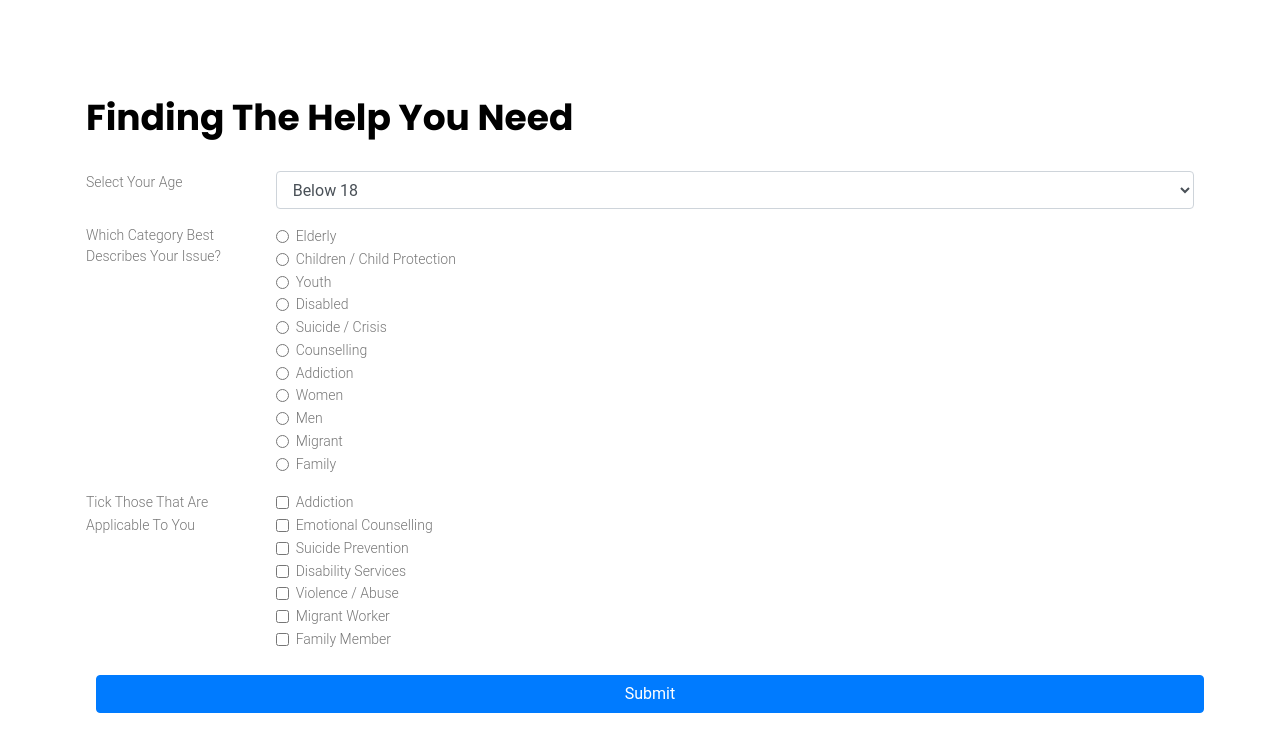
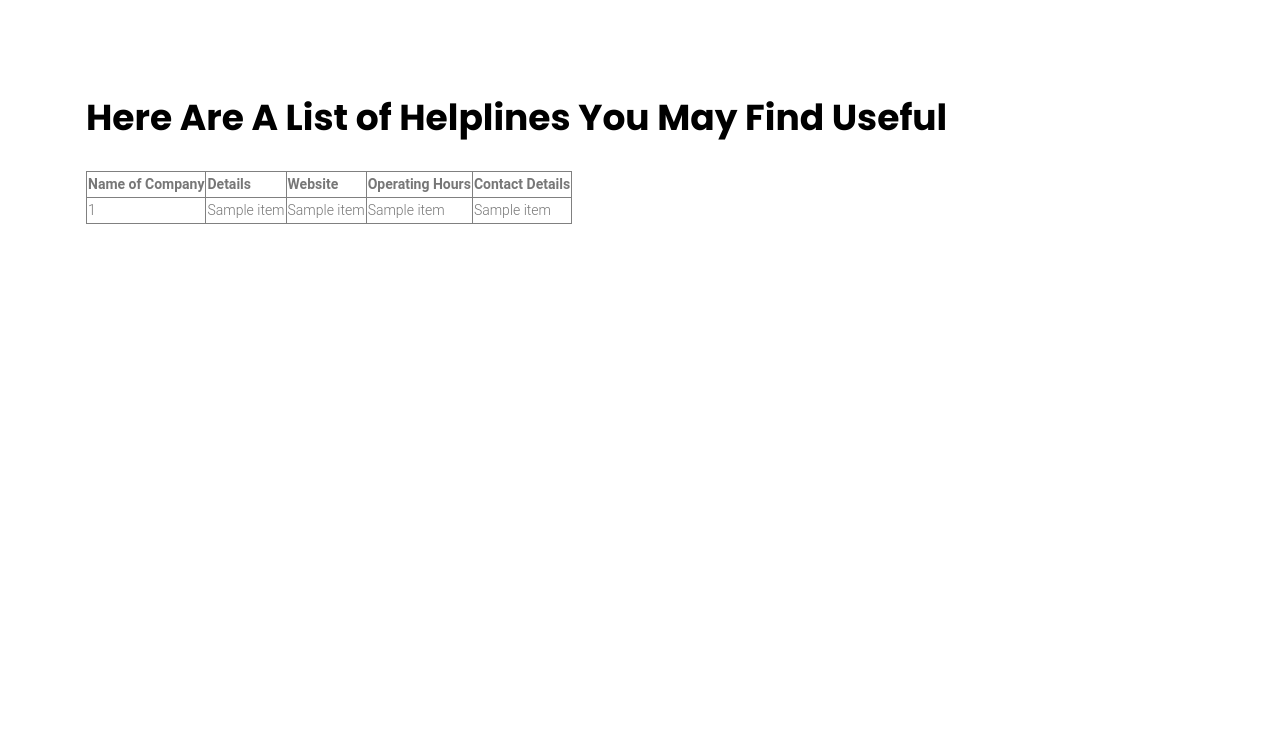
Before and after one commit to alch-1/CodeForCoronaHackathon, a Flask app: template templates/questionnaire_result.html in a window 1280 px wide. Shown: the part 56-800 px from the top of the page. Run offline with Flask 2, Linux system fonts and the light colour scheme; the template is opened without the code that fills it: most values are stand-ins (such as "Sample title", 1, 10 or a date in 2020); some libraries are stand-ins or nearby versions; some web fonts are replaced.

Commit message:
UI changes

```diff
--- a/templates/questionnaire.html
+++ b/templates/questionnaire.html
@@ -128,7 +128,7 @@
                   </div>
                   <div class="form-check">
                     <input class="form-check-input" type="radio" name="gender" id="others" value="others">
-                    <label class="form-check-label" for="youth">others</label>
+                    <label class="form-check-label" for="others">others</label>
                   </div>
               </div>
             </fieldset>
--- a/templates/questionnaire_result.html
+++ b/templates/questionnaire_result.html
@@ -39,132 +39,34 @@
         <section>
             <div class="container">
                 <h1 style=" color: black;">
-                    Finding The Help You Need
+                    Here Are A List of Helplines You May Find Useful
                 </h1>
             </div>
+            <div class="container">
+            <table border="1">
+                <TR>
+                    <TH>Name of Company</TH>
+                    <TH>Details</TH>
+                    <TH>Website</TH>
+                    <TH>Operating Hours</TH>
+                    <TH>Contact Details</TH>
+                </TR>
+
+                {% for i in item %}
+
+                <TR>
+                   <TD class="c1">{{i.0}}</TD>
+                   <TD class="c2">{{i.1}}</TD>
+                   <TD class="c3">{{i.2}}</TD>
+                   <TD class="c4">{{i.3}}</TD>
+                   <TD class="c5">{{i.4}}</TD>
+                </TR>
+                {% endfor %}
+            </table>
+        </div>
         </section>
 
 
-
-
-        <div class="container">
-        <form action="/questionnaire_result" method="post">
-            <div class="form-group row">
-                <div class="col-sm-2">Select Your Age</div>
-              <div class="col-sm-10">
-
-                    <select class="form-control" id="sel1">
-                        <option value="below_18">Below 18</option>
-                        <option value="18_to_25">18 to 25</option>
-                        <option value="26_to_50">26 to 50</option>
-                        <option value="50_and_above">50 and Above</option>
-                      </select>
-                </div>
-              </div>
-
-            <fieldset class="form-group">
-              <div class="row">
-                <legend class="col-form-label col-sm-2 pt-0">Which Category Best Describes Your Issue?</legend>
-                <div class="col-sm-10">
-                  <div class="form-check">
-                    <input class="form-check-input" type="radio" name="category" id="elderly" value="elderly">
-                    <label class="form-check-label" for="elderly">Elderly</label>
-                  </div>
-                  <div class="form-check">
-                    <input class="form-check-input" type="radio" name="category" id="child" value="child">
-                    <label class="form-check-label" for="child">Children / Child Protection</label>
-                  </div>
-                  <div class="form-check">
-                    <input class="form-check-input" type="radio" name="category" id="youth" value="youth">
-                    <label class="form-check-label" for="youth">Youth</label>
-                  </div>
-                  <div class="form-check">
-                    <input class="form-check-input" type="radio" name="category" id="disabled" value="disabled" >
-                    <label class="form-check-label" for="disabled">Disabled</label>
-                  </div>
-                  <div class="form-check">
-                    <input class="form-check-input" type="radio" name="category" id="suicide-crisis" value="suicide-crisis" >
-                    <label class="form-check-label" for="suicide-crisis">Suicide / Crisis</label>
-                  </div>
-                  <div class="form-check">
-                    <input class="form-check-input" type="radio" name="category" id="counselling" value="counselling" >
-                    <label class="form-check-label" for="counselling">Counselling</label>
-                  </div>
-                  <div class="form-check">
-                    <input class="form-check-input" type="radio" name="category" id="addiction" value="addiction" >
-                    <label class="form-check-label" for="addiction">Addiction</label>
-                  </div>
-                  <div class="form-check">
-                    <input class="form-check-input" type="radio" name="category" id="women" value="women" >
-                    <label class="form-check-label" for="women">Women</label>
-                  </div>
-                  <div class="form-check">
-                    <input class="form-check-input" type="radio" name="category" id="men" value="men" >
-                    <label class="form-check-label" for="men">Men</label>
-                  </div>
-                  <div class="form-check">
-                    <input class="form-check-input" type="radio" name="category" id="migrant" value="migrant" >
-                    <label class="form-check-label" for="migrant">Migrant</label>
-                  </div>
-                  <div class="form-check">
-                    <input class="form-check-input" type="radio" name="category" id="family" value="family" >
-                    <label class="form-check-label" for="family">Family</label>
-                  </div>
-                </div>
-              </div>
-            </fieldset>
-
-            <div class="form-group row">
-              <div class="col-sm-2">Tick Those That Are Applicable To You</div>
-              <div class="col-sm-10">
-                <div class="form-check">
-                  <input class="form-check-input" type="checkbox" id="addiction_check" value="addiction_check">
-                  <label class="form-check-label" for="addiction_check">
-                    Addiction
-                  </label>
-                </div>
-                <div class="form-check">
-                  <input class="form-check-input" type="checkbox" id="emotional_counselling_check" value="emotional_counselling_check">
-                  <label class="form-check-label" for="emotional_counselling_check">
-                    Emotional Counselling
-                  </label>
-                </div>
-                <div class="form-check">
-                  <input class="form-check-input" type="checkbox" id="suicide_check" value="suicide_check">
-                  <label class="form-check-label" for="suicide_check">
-                    Suicide Prevention
-                  </label>
-                </div>
-                <div class="form-check">
-                  <input class="form-check-input" type="checkbox" id="disability_service_check" value="disability_service_check">
-                  <label class="form-check-label" for="disability_service_check">
-                    Disability Services
-                  </label>
-                </div>
-                <div class="form-check">
-                  <input class="form-check-input" type="checkbox" id="volence_abuse_check" value="volence_abuse_check">
-                  <label class="form-check-label" for="volence_abuse_check">
-                    Violence / Abuse
-                  </label>
-                </div>
-                <div class="form-check">
-                  <input class="form-check-input" type="checkbox" id="migrant_check" value="migrant_check">
-                  <label class="form-check-label" for="migrant_check">
-                    Migrant Worker
-                  </label>
-                </div>
-                <div class="form-check">
-                  <input class="form-check-input" type="checkbox" id="family_check" value="family_check">
-                  <label class="form-check-label" for="family_check">
-                    Family Member
-                  </label>
-                </div>
-              </div>
-            </div>
-
-                <button type="submit" class="btn btn-primary">Submit</button>
-          </form>
-        </div>
 
         {% endblock %}
 
```
